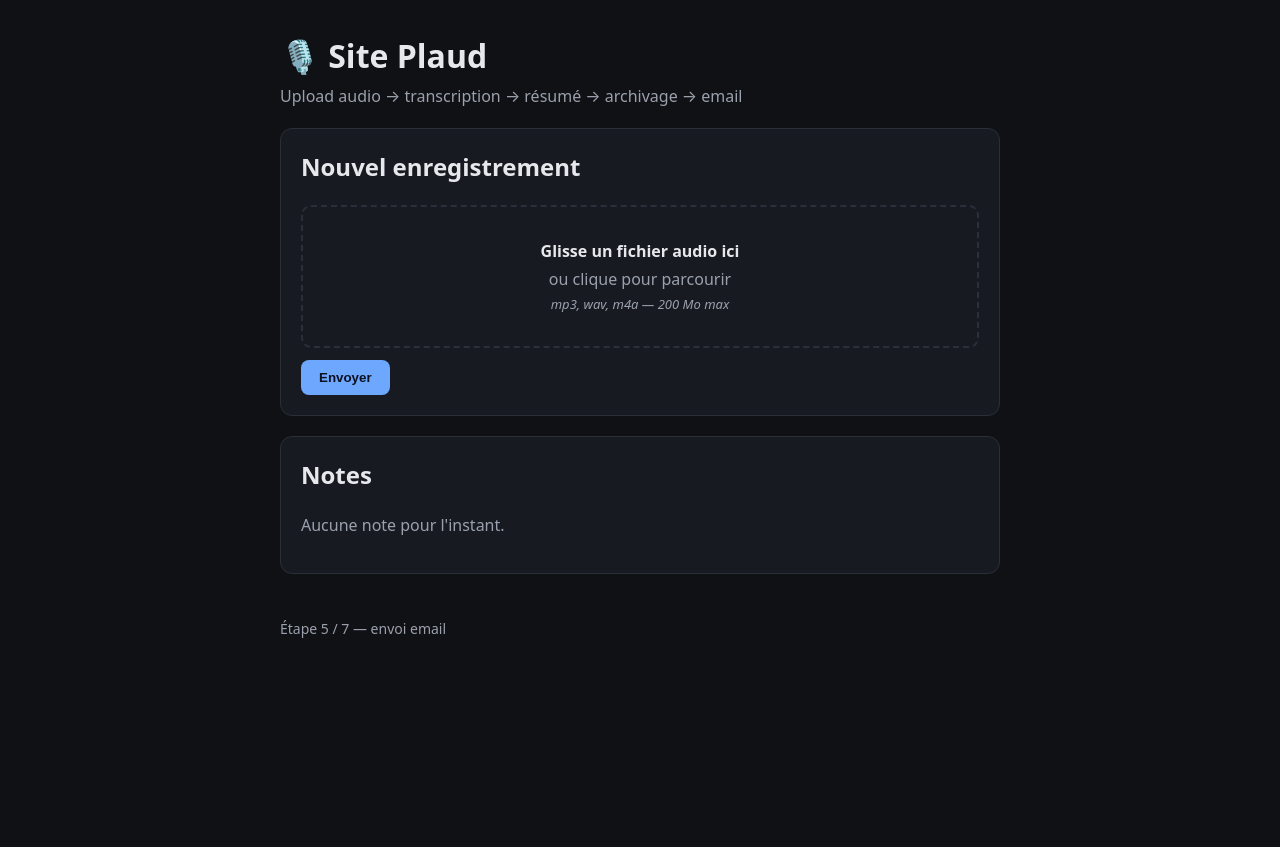
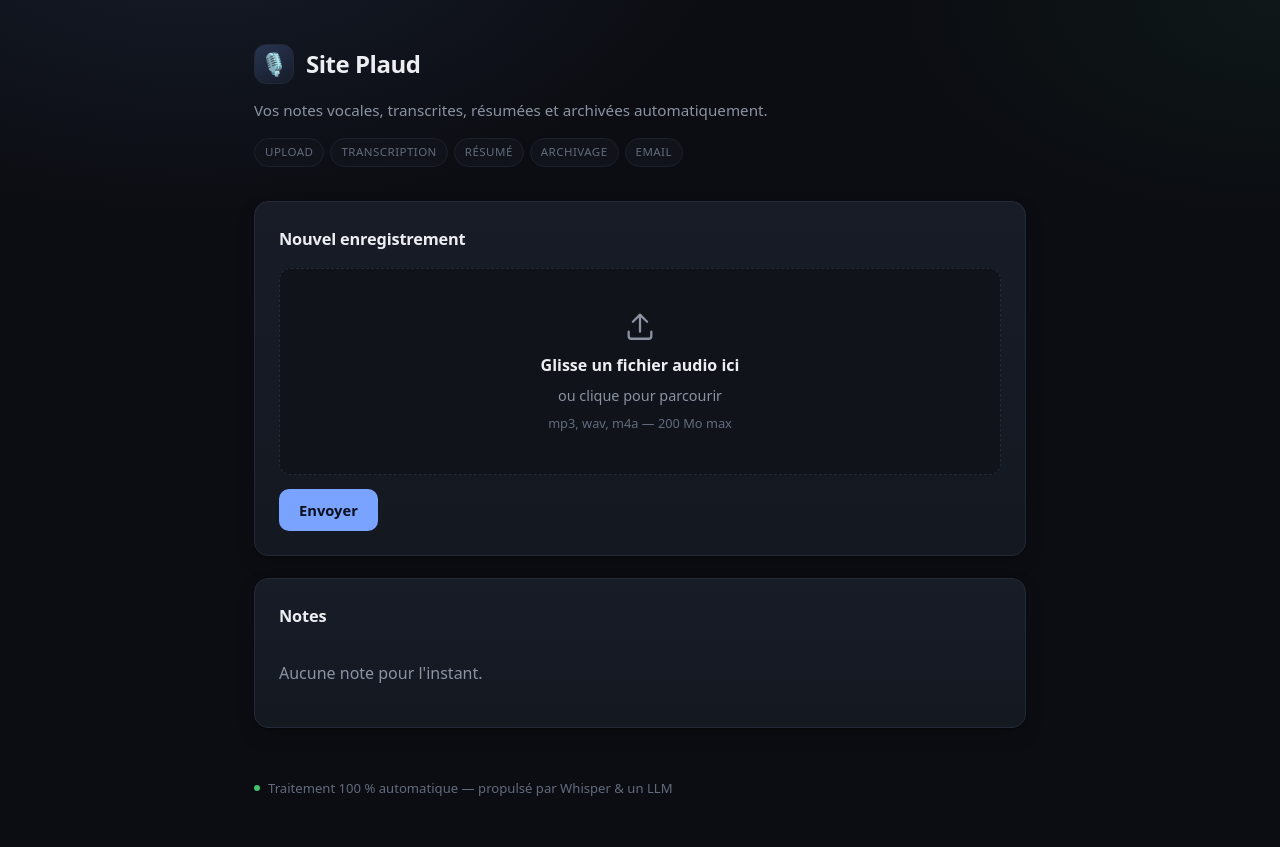
Before and after one commit to nicoco0624/site-plaud, a FastAPI app: page / in a window 1280 px wide. Before the commit the page ends 638 px from the top, so only its background shows below. Run offline with FastAPI, Linux system fonts and the light colour scheme; data that the repository does not hold is empty.

Commit message:
UI : refonte du style (header, cartes, dropzone, badges de statut animes)
Co-Authored-By: Claude Sonnet 5 <noreply@anthropic.com>

```diff
--- a/app/static/app.css
+++ b/app/static/app.css
@@ -1,108 +1,292 @@
 :root {
-  --bg: #0f1115;
-  --card: #171a21;
-  --border: #2a2f3a;
-  --text: #e6e8ec;
-  --muted: #9aa1ad;
-  --accent: #6ea8fe;
-  --ok: #3fb950;
-  --err: #f85149;
+  --bg: #0b0d12;
+  --bg-soft: #10131a;
+  --card: #141821;
+  --card-2: #171c27;
+  --border: #232936;
+  --border-soft: #1c212c;
+  --text: #eceef2;
+  --muted: #8b93a3;
+  --faint: #626b7d;
+  --accent: #7aa2ff;
+  --accent-ink: #0a0f1e;
+  --ok: #46c26b;
+  --warn: #e0b13c;
+  --err: #f76d64;
+  --radius: 14px;
+  --shadow: 0 1px 2px rgba(0,0,0,.4), 0 8px 24px -12px rgba(0,0,0,.5);
 }
 
 * { box-sizing: border-box; }
 
+html { -webkit-text-size-adjust: 100%; }
+
 body {
   margin: 0;
-  font: 16px/1.5 system-ui, -apple-system, Segoe UI, Roboto, sans-serif;
-  background: var(--bg);
+  font-family: ui-sans-serif, system-ui, -apple-system, "Segoe UI", Roboto,
+    "Helvetica Neue", Arial, sans-serif;
+  font-size: 16px;
+  line-height: 1.6;
+  color: var(--text);
+  background:
+    radial-gradient(900px 500px at 15% -10%, rgba(122,162,255,.10), transparent 60%),
+    radial-gradient(700px 400px at 100% 0%, rgba(70,194,107,.06), transparent 55%),
+    var(--bg);
+  min-height: 100vh;
+}
+
+a { color: var(--accent); text-decoration: none; }
+a:hover { text-decoration: underline; }
+
+header, main, footer {
+  max-width: 820px;
+  margin: 0 auto;
+  padding: 0 24px;
+}
+
+/* ---------- header ---------- */
+header { padding: 44px 24px 8px; }
+.brand {
+  display: flex;
+  align-items: center;
+  gap: 12px;
+}
+.brand .logo {
+  width: 40px;
+  height: 40px;
+  display: grid;
+  place-items: center;
+  font-size: 22px;
+  border-radius: 12px;
+  background: linear-gradient(150deg, rgba(122,162,255,.22), rgba(122,162,255,.06));
+  border: 1px solid var(--border);
+}
+header h1 {
+  margin: 0;
+  font-size: 1.5rem;
+  font-weight: 650;
+  letter-spacing: -0.02em;
+}
+.tagline {
+  color: var(--muted);
+  margin: 14px 0 0;
+  font-size: .95rem;
+}
+.pipeline {
+  display: flex;
+  flex-wrap: wrap;
+  gap: 6px;
+  margin-top: 16px;
+  padding-bottom: 4px;
+}
+.pipeline span {
+  font-size: .72rem;
+  letter-spacing: .04em;
+  text-transform: uppercase;
+  color: var(--faint);
+  background: var(--bg-soft);
+  border: 1px solid var(--border-soft);
+  border-radius: 999px;
+  padding: 4px 10px;
+}
+
+/* ---------- cards ---------- */
+.card {
+  background: linear-gradient(180deg, var(--card-2), var(--card));
+  border: 1px solid var(--border);
+  border-radius: var(--radius);
+  padding: 24px;
+  margin: 22px 0;
+  box-shadow: var(--shadow);
+}
+.card h2 {
+  margin: 0 0 16px;
+  font-size: 1.02rem;
+  font-weight: 600;
+  letter-spacing: -0.01em;
   color: var(--text);
 }
 
-header, main, footer { max-width: 760px; margin: 0 auto; padding: 0 20px; }
-header { padding-top: 32px; }
-header h1 { margin: 0 0 4px; }
-.tagline { color: var(--muted); margin: 0 0 8px; }
-footer { padding: 24px 20px 40px; color: var(--muted); font-size: 14px; }
-
-.card {
-  background: var(--card);
-  border: 1px solid var(--border);
-  border-radius: 12px;
-  padding: 20px;
-  margin: 20px 0;
-}
-.card h2 { margin-top: 0; }
-
-#upload-form { display: grid; gap: 12px; }
+/* ---------- upload form ---------- */
+#upload-form { display: grid; gap: 14px; }
 
 #dropzone {
   display: flex;
   flex-direction: column;
   align-items: center;
-  gap: 4px;
-  padding: 32px;
-  border: 2px dashed var(--border);
-  border-radius: 10px;
+  gap: 6px;
+  padding: 40px 24px;
+  border: 1.5px dashed var(--border);
+  border-radius: 12px;
+  background: var(--bg-soft);
   text-align: center;
   cursor: pointer;
-  transition: border-color .15s, background .15s;
+  transition: border-color .16s ease, background .16s ease, transform .16s ease;
 }
-#dropzone.over { border-color: var(--accent); background: rgba(110,168,254,.08); }
-#dropzone span { color: var(--muted); }
-#dropzone em { color: var(--muted); font-size: 13px; }
+#dropzone:hover { border-color: #33405c; }
+#dropzone.over {
+  border-color: var(--accent);
+  background: rgba(122,162,255,.08);
+  transform: translateY(-1px);
+}
+#dropzone .dz-icon {
+  width: 34px;
+  height: 34px;
+  color: var(--muted);
+  margin-bottom: 4px;
+}
+#dropzone strong { font-weight: 600; }
+#dropzone span { color: var(--muted); font-size: .9rem; }
+#dropzone em { color: var(--faint); font-size: .8rem; font-style: normal; }
 #file-input { display: none; }
 
-button {
+button, .link-btn { font-family: inherit; }
+
+button[type="submit"] {
   justify-self: start;
   background: var(--accent);
-  color: #0b1020;
+  color: var(--accent-ink);
   border: 0;
-  border-radius: 8px;
-  padding: 10px 18px;
+  border-radius: 10px;
+  padding: 11px 20px;
   font-weight: 600;
+  font-size: .92rem;
   cursor: pointer;
+  transition: filter .15s ease, transform .1s ease;
 }
-button:hover { filter: brightness(1.05); }
+button[type="submit"]:hover { filter: brightness(1.07); }
+button[type="submit"]:active { transform: translateY(1px); }
 
-.alert { padding: 10px 12px; border-radius: 8px; margin: 12px 0 0; }
-.alert.ok { background: rgba(63,185,80,.12); color: var(--ok); }
-.alert.error { background: rgba(248,81,73,.12); color: var(--err); }
+/* ---------- alerts ---------- */
+.alert {
+  padding: 11px 14px;
+  border-radius: 10px;
+  margin: 14px 0 0;
+  font-size: .9rem;
+  border: 1px solid transparent;
+}
+.alert.ok {
+  background: rgba(70,194,107,.10);
+  border-color: rgba(70,194,107,.25);
+  color: #7bd995;
+}
+.alert.error {
+  background: rgba(247,109,100,.10);
+  border-color: rgba(247,109,100,.28);
+  color: #ff9d96;
+}
 
 .muted { color: var(--muted); }
 
-table.notes { width: 100%; border-collapse: collapse; font-size: 14px; }
-table.notes th, table.notes td {
+/* ---------- notes table ---------- */
+#notes { overflow-x: auto; }
+
+table.notes {
+  width: 100%;
+  min-width: 540px;
+  border-collapse: collapse;
+  font-size: .88rem;
+}
+table.notes th,
+table.notes td {
   text-align: left;
-  padding: 8px 10px;
-  border-bottom: 1px solid var(--border);
+  padding: 12px 12px;
+  border-bottom: 1px solid var(--border-soft);
+  vertical-align: top;
 }
-table.notes th { color: var(--muted); font-weight: 600; }
+table.notes thead th {
+  color: var(--faint);
+  font-weight: 600;
+  font-size: .72rem;
+  letter-spacing: .05em;
+  text-transform: uppercase;
+  border-bottom-color: var(--border);
+  padding-top: 0;
+}
+table.notes tbody tr { transition: background .12s ease; }
+table.notes tbody tr:hover { background: rgba(255,255,255,.02); }
+table.notes tbody tr:last-child td { border-bottom: 0; }
+table.notes td strong { font-weight: 600; letter-spacing: -0.01em; }
+table.notes td .muted { font-size: .82rem; }
+table.notes a { white-space: nowrap; }
 
+/* ---------- status badges ---------- */
 .badge {
-  display: inline-block;
-  padding: 2px 8px;
+  display: inline-flex;
+  align-items: center;
+  gap: 6px;
+  padding: 3px 9px 3px 8px;
   border-radius: 999px;
-  font-size: 12px;
-  background: var(--border);
+  font-size: .74rem;
+  font-weight: 500;
+  letter-spacing: .01em;
+  background: var(--bg-soft);
+  border: 1px solid var(--border);
+  color: var(--muted);
+  white-space: nowrap;
 }
-.badge-uploaded { background: rgba(110,168,254,.2); color: var(--accent); }
-.badge-transcribing, .badge-summarizing { background: rgba(210,168,60,.2); color: #d2a83c; }
-.badge-transcribed, .badge-done, .badge-archived { background: rgba(63,185,80,.2); color: var(--ok); }
-.badge-error { background: rgba(248,81,73,.2); color: var(--err); }
+.badge::before {
+  content: "";
+  width: 6px;
+  height: 6px;
+  border-radius: 50%;
+  background: currentColor;
+}
+.badge-uploaded { color: var(--accent); border-color: rgba(122,162,255,.3); background: rgba(122,162,255,.10); }
+.badge-transcribing,
+.badge-summarizing,
+.badge-archiving,
+.badge-sending {
+  color: var(--warn);
+  border-color: rgba(224,177,60,.3);
+  background: rgba(224,177,60,.10);
+}
+.badge-transcribing::before,
+.badge-summarizing::before,
+.badge-archiving::before,
+.badge-sending::before { animation: pulse 1.2s ease-in-out infinite; }
+.badge-transcribed,
+.badge-done,
+.badge-archived,
+.badge-sent {
+  color: var(--ok);
+  border-color: rgba(70,194,107,.3);
+  background: rgba(70,194,107,.10);
+}
+.badge-error { color: var(--err); border-color: rgba(247,109,100,.32); background: rgba(247,109,100,.10); }
 
-.row-error { margin-top: 4px; font-size: 12px; color: var(--err); max-width: 320px; }
-.row-hint { margin-top: 4px; font-size: 12px; color: var(--muted); max-width: 320px; }
+@keyframes pulse { 0%,100% { opacity: 1; } 50% { opacity: .3; } }
 
-table.notes a { color: var(--accent); }
+.row-error,
+.row-hint { margin-top: 6px; font-size: .78rem; max-width: 340px; line-height: 1.45; }
+.row-error { color: var(--err); }
+.row-hint { color: var(--faint); }
 
 .link-btn {
   background: none;
   border: 0;
   color: var(--accent);
-  padding: 4px 0 0;
-  font: inherit;
-  font-size: 13px;
+  padding: 6px 0 0;
+  font-size: .82rem;
   cursor: pointer;
   text-decoration: underline;
+  text-underline-offset: 2px;
 }
 .link-btn:hover { filter: brightness(1.15); }
+
+/* ---------- footer ---------- */
+footer {
+  padding: 28px 24px 48px;
+  color: var(--faint);
+  font-size: .82rem;
+  display: flex;
+  gap: 8px;
+  align-items: center;
+}
+footer .dot { width: 6px; height: 6px; border-radius: 50%; background: var(--ok); }
+
+@media (max-width: 560px) {
+  header { padding-top: 32px; }
+  .card { padding: 18px; }
+  #dropzone { padding: 32px 16px; }
+}
--- a/app/templates/base.html
+++ b/app/templates/base.html
@@ -9,14 +9,25 @@
 </head>
 <body>
   <header>
-    <h1>🎙️ Site Plaud</h1>
-    <p class="tagline">Upload audio → transcription → résumé → archivage → email</p>
+    <div class="brand">
+      <span class="logo">🎙️</span>
+      <h1>Site Plaud</h1>
+    </div>
+    <p class="tagline">Vos notes vocales, transcrites, résumées et archivées automatiquement.</p>
+    <nav class="pipeline">
+      <span>Upload</span>
+      <span>Transcription</span>
+      <span>Résumé</span>
+      <span>Archivage</span>
+      <span>Email</span>
+    </nav>
   </header>
   <main>
     {% block content %}{% endblock %}
   </main>
   <footer>
-    <span>Étape 5 / 7 — envoi email</span>
+    <span class="dot"></span>
+    <span>Traitement 100&nbsp;% automatique — propulsé par Whisper &amp; un LLM</span>
   </footer>
 </body>
 </html>
--- a/app/templates/index.html
+++ b/app/templates/index.html
@@ -11,6 +11,11 @@
         hx-swap="innerHTML"
         hx-on::after-request="if(event.detail.successful) this.reset()">
     <label id="dropzone" for="file-input">
+      <svg class="dz-icon" viewBox="0 0 24 24" fill="none" stroke="currentColor"
+           stroke-width="1.6" stroke-linecap="round" stroke-linejoin="round">
+        <path d="M12 16V4M7 9l5-5 5 5"/>
+        <path d="M20 16v3a2 2 0 0 1-2 2H6a2 2 0 0 1-2-2v-3"/>
+      </svg>
       <strong>Glisse un fichier audio ici</strong>
       <span>ou clique pour parcourir</span>
       <em>mp3, wav, m4a — {{ max_upload_mb }} Mo max</em>
```
